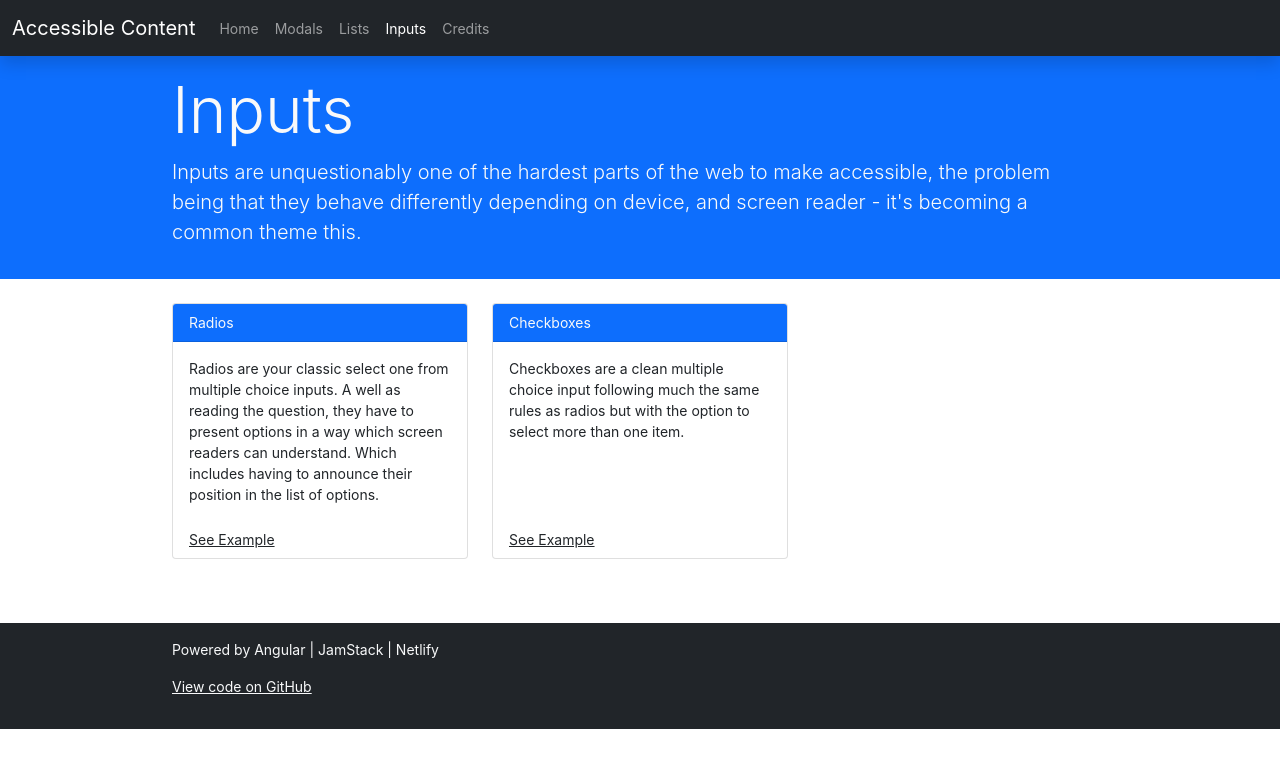
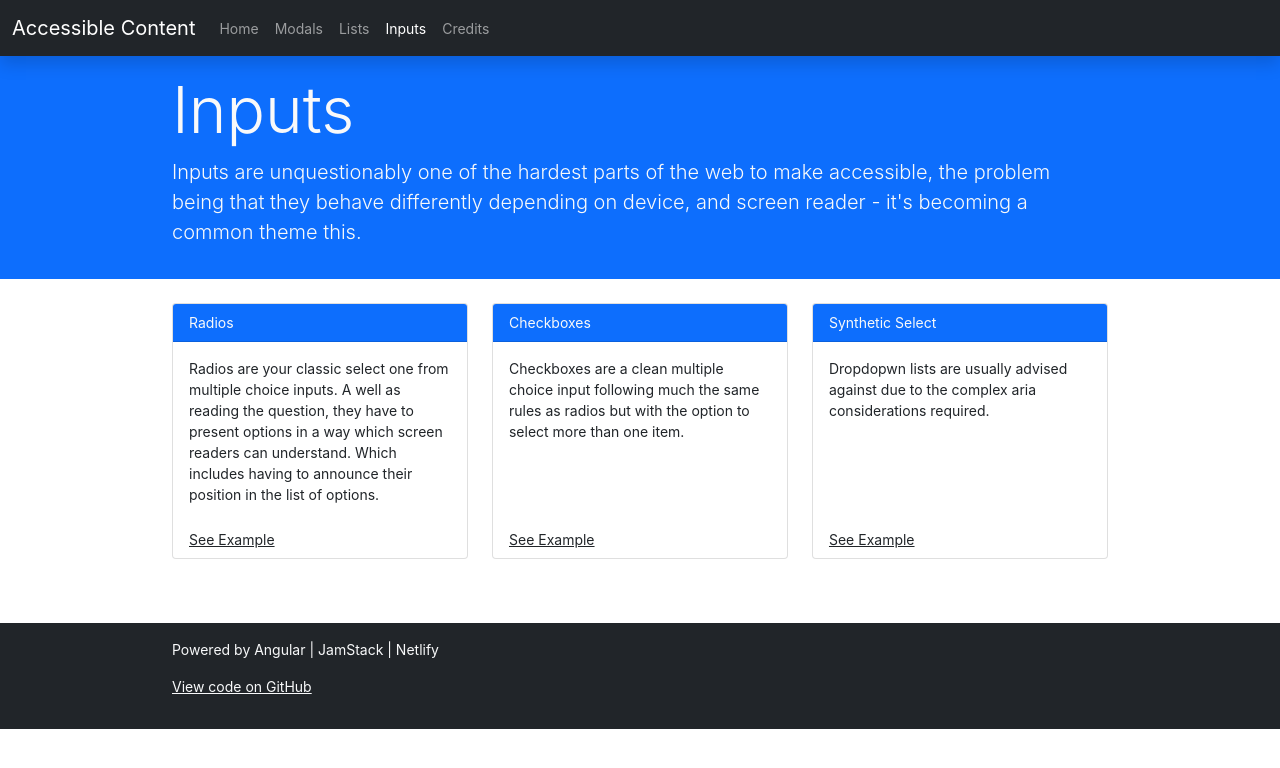
Before and after one commit to geometricpanda/Digital-and-Accessible, an Angular app: page /inputs in a window 1280 px wide. Shown: the top 768 px of the page. Built offline with nearby package versions, Linux system fonts and the light colour scheme.

Commit message:
feat(synthetic-select): adding basic scaffolding

```diff
--- /dev/null
+++ b/src/app/common/synthetic-select/option.component.ts
@@ -0,0 +1,9 @@
+import {Component} from '@angular/core';
+
+@Component({
+  selector: 'app-option',
+  template: ``
+})
+export class OptionComponent {
+
+}
--- a/src/app/pages/inputs/inputs-home/inputs-home.component.html
+++ b/src/app/pages/inputs/inputs-home/inputs-home.component.html
@@ -48,6 +48,21 @@
       </a>
     </div>
 
+    <div class="col-12 col-md-4 mb-3">
+      <a routerLink="synthetic-select" class="card h-100 text-decoration-none text-dark">
+        <div class="card-header bg-primary text-light">Synthetic Select</div>
+        <div class="card-body">
+          <p class="mb-0">
+            Dropdopwn lists are usually advised against due to the complex aria considerations required.
+          </p>
+        </div>
+        <div class="card-footer border-top-0 bg-transparent text-decoration-underline">
+          See Example
+        </div>
+      </a>
+    </div>
+
+
   </div>
 
 </div>
--- a/src/app/pages/inputs/inputs-routing.module.ts
+++ b/src/app/pages/inputs/inputs-routing.module.ts
@@ -3,27 +3,34 @@ import {Routes, RouterModule, Route} from '@angular/router';
 import {InputsHomeComponent} from './inputs-home/inputs-home.component';
 import {InputsRadioComponent} from './inputs-radio/inputs-radio.component';
 import {InputsCheckboxComponent} from './inputs-checkbox/inputs-checkbox.component';
+import {InputsSyntheticSelectComponent} from './inputs-synthetic-select/inputs-synthetic-select.component';
 
 const home: Route = {
   path: '',
   pathMatch: 'full',
   component: InputsHomeComponent,
-}
+};
 
 const radios: Route = {
   path: 'radios',
   component: InputsRadioComponent,
-}
+};
 
 const checkboxes: Route = {
   path: 'checkboxes',
   component: InputsCheckboxComponent,
-}
+};
+
+export const synthetic: Route = {
+  path: 'synthetic-select',
+  component: InputsSyntheticSelectComponent,
+};
 
 const routes: Routes = [
   home,
   radios,
   checkboxes,
+  synthetic
 ];
 
 @NgModule({
--- /dev/null
+++ b/src/app/pages/inputs/inputs-synthetic-select/inputs-synthetic-select.component.html
@@ -0,0 +1 @@
+<h1>Hello World</h1>
--- /dev/null
+++ b/src/app/pages/inputs/inputs-synthetic-select/inputs-synthetic-select.component.ts
@@ -0,0 +1,15 @@
+import { Component, OnInit } from '@angular/core';
+
+@Component({
+  selector: 'app-inputs-synthetic-select',
+  templateUrl: './inputs-synthetic-select.component.html',
+  styleUrls: ['./inputs-synthetic-select.component.scss']
+})
+export class InputsSyntheticSelectComponent implements OnInit {
+
+  constructor() { }
+
+  ngOnInit(): void {
+  }
+
+}
```
Also changed, not shown: src/app/common/synthetic-select/synthetic-select.component.ts (added, +10 -0 lines), src/app/common/synthetic-select/synthetic-select.module.ts (added, +20 -0 lines), src/app/pages/inputs/inputs.module.ts (+17 -8 lines), src/app/common/synthetic-select/synthetic-select.component.html (added), src/app/common/synthetic-select/synthetic-select.component.scss (added), src/app/pages/inputs/inputs-synthetic-select/inputs-synthetic-select.component.scss (added), 1 other file (tests, documents, lock files or other folders).
